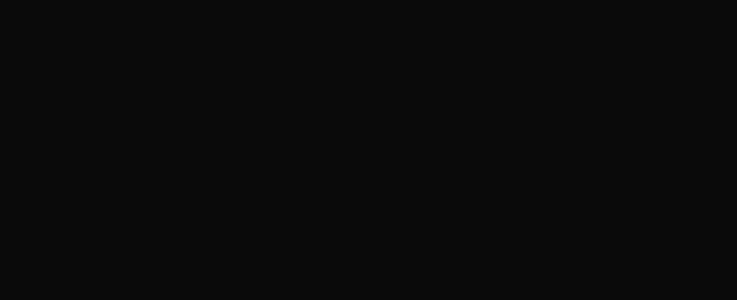
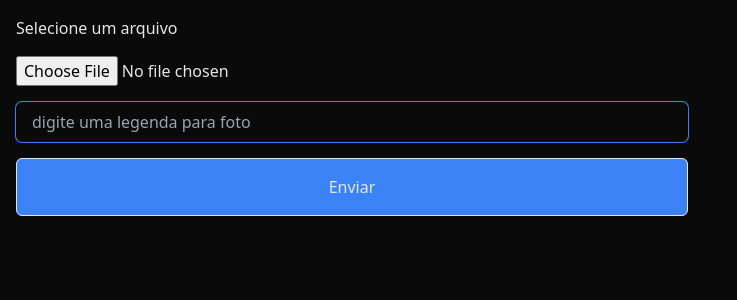
Before and after one commit to filipezzo/50react, a React (Vite) app: page / in a window 1280 px wide. Shown: the top 300 px of the page, without its empty margins (0-737 px from the left). Built offline with nearby package versions, Linux system fonts and the light colour scheme.

Commit message:
exercise about uploading files with http

```diff
--- a/src/App.jsx
+++ b/src/App.jsx
@@ -1,6 +1,60 @@
+import { useRef, useState } from "react";
+
 function App() {
+	const [legend, setLegend] = useState("");
+	const [error, setError] = useState("");
+	const fileRef = useRef(null);
+
+	const handleSubmit = async (e) => {
+		e.preventDefault();
+		setError("");
+		const file = fileRef?.current.files[0];
+
+		if (file) {
+			setError("");
+			const fileType = file.type;
+			const allow = ["image/jpeg", "image/png", "image/jpg"];
+			const allowed = allow.includes(fileType);
+			if (allowed) {
+				const data = new FormData();
+				data.append("image", file);
+				data.append("legend", legend);
+
+				const res = await fetch("https://jsonplaceholder.typicode.com/posts", {
+					method: "POST",
+					headers: {
+						"Content-Type": "multipart/form-data",
+					},
+					body: data,
+				});
+
+				const json = await res.json();
+				console.log(json);
+			}
+		} else {
+			setError("Selecione um arquivo");
+		}
+	};
 	return (
-		<div className="min-h-screen w-full bg-neutral-950 text-neutral-200 antialiased"></div>
+		<div className="min-h-screen w-full bg-neutral-950 text-neutral-200 antialiased">
+			<main className="p-4">
+				<form onSubmit={handleSubmit} className="flex max-w-2xl flex-col gap-4">
+					<h2>Selecione um arquivo</h2>
+					<input type="file" ref={fileRef} />
+					<input
+						value={legend}
+						onChange={(e) => setLegend(e.target.value)}
+						type="text"
+						placeholder="digite uma legenda para foto"
+						className="rounded-md bg-transparent px-4  py-2 text-white outline-none ring-1 ring-blue-500"
+					/>
+					{error && <p className="text-xl text-rose-500">{error}</p>}
+					<button className="rounded-md border bg-blue-500 px-2 py-4 ">
+						Enviar
+					</button>
+				</form>
+			</main>
+		</div>
 	);
 }
 
```
